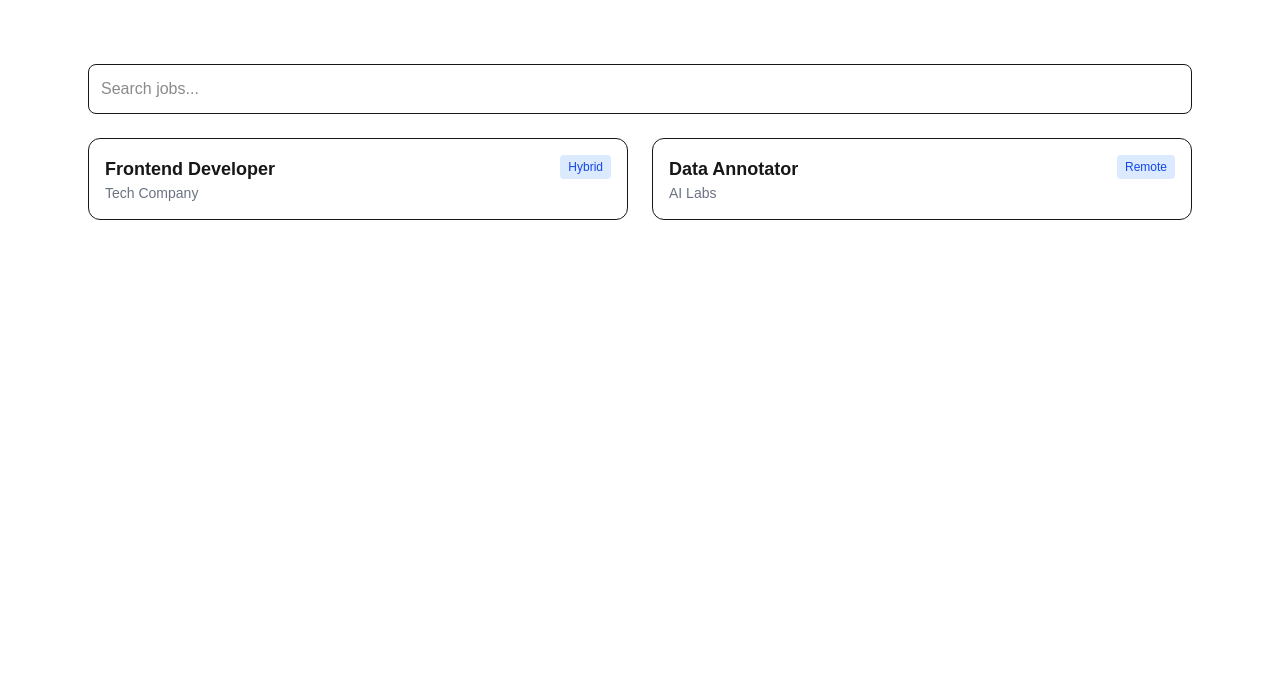
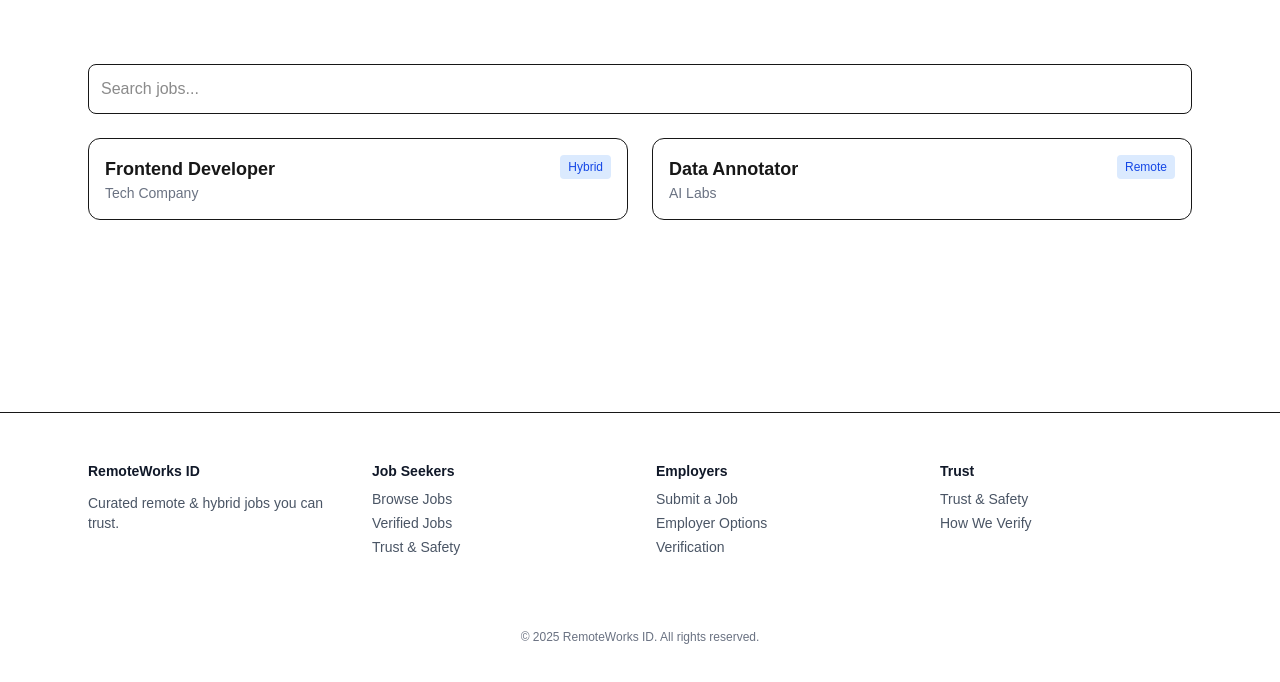
Before and after one commit to megakasmin/remoteworks-id, a Next.js app: page /jobs in a window 1280 px wide. Shown: the top 682 px of the page. Built offline with nearby package versions, Linux system fonts and the light colour scheme.

Commit message:
Add Footer

```diff
--- a/app/layout.tsx
+++ b/app/layout.tsx
@@ -1,5 +1,6 @@
 import "./globals.css";
 import type { Metadata } from "next";
+import Footer from "@/components/layout/footer";
 
 export const metadata: Metadata = {
   title: {
@@ -44,6 +45,7 @@ export default function RootLayout({
     <html lang="en">
       <body className="min-h-screen bg-white text-gray-900">
         {children}
+        <Footer/>
       </body>
     </html>
   );
```
